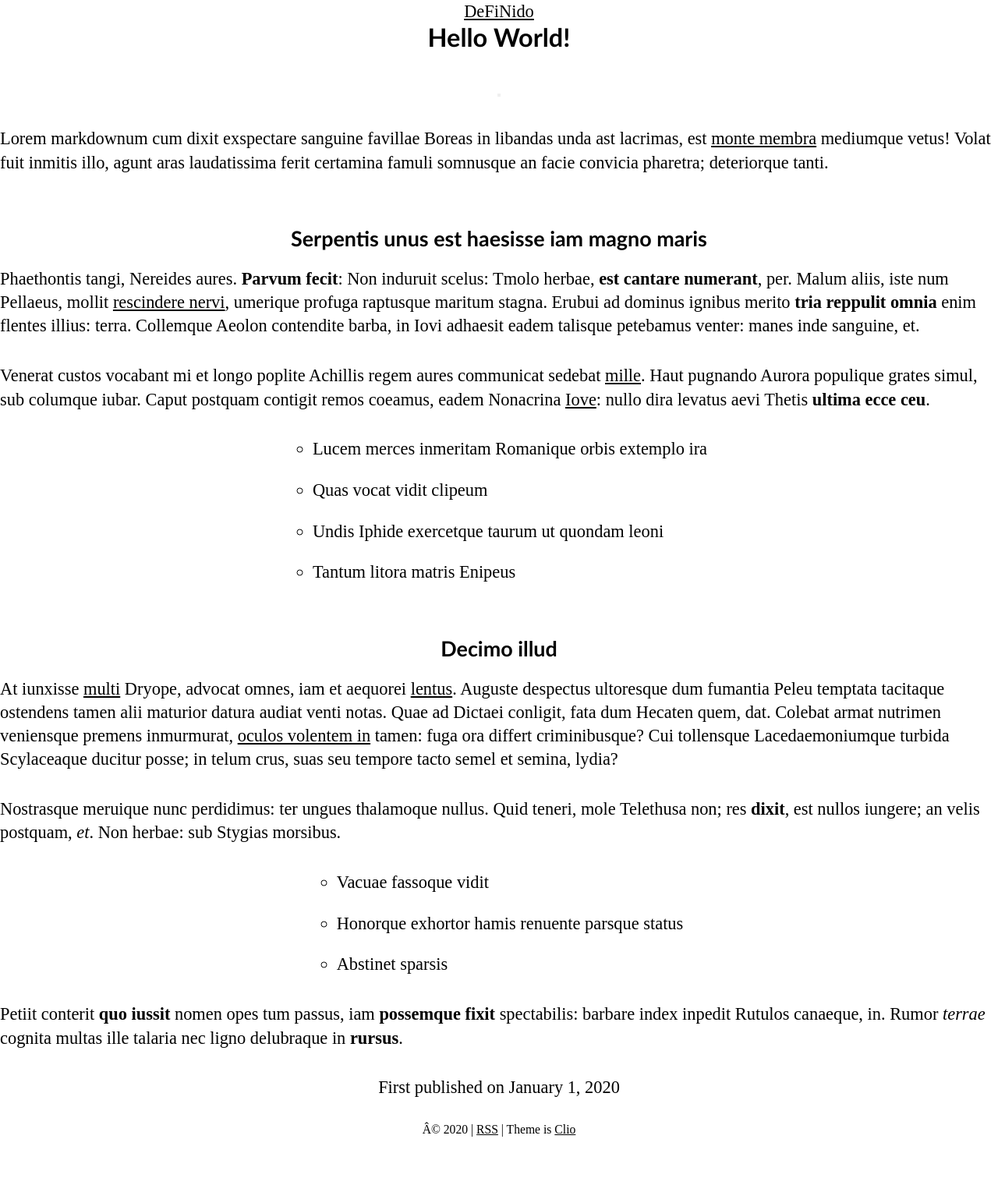
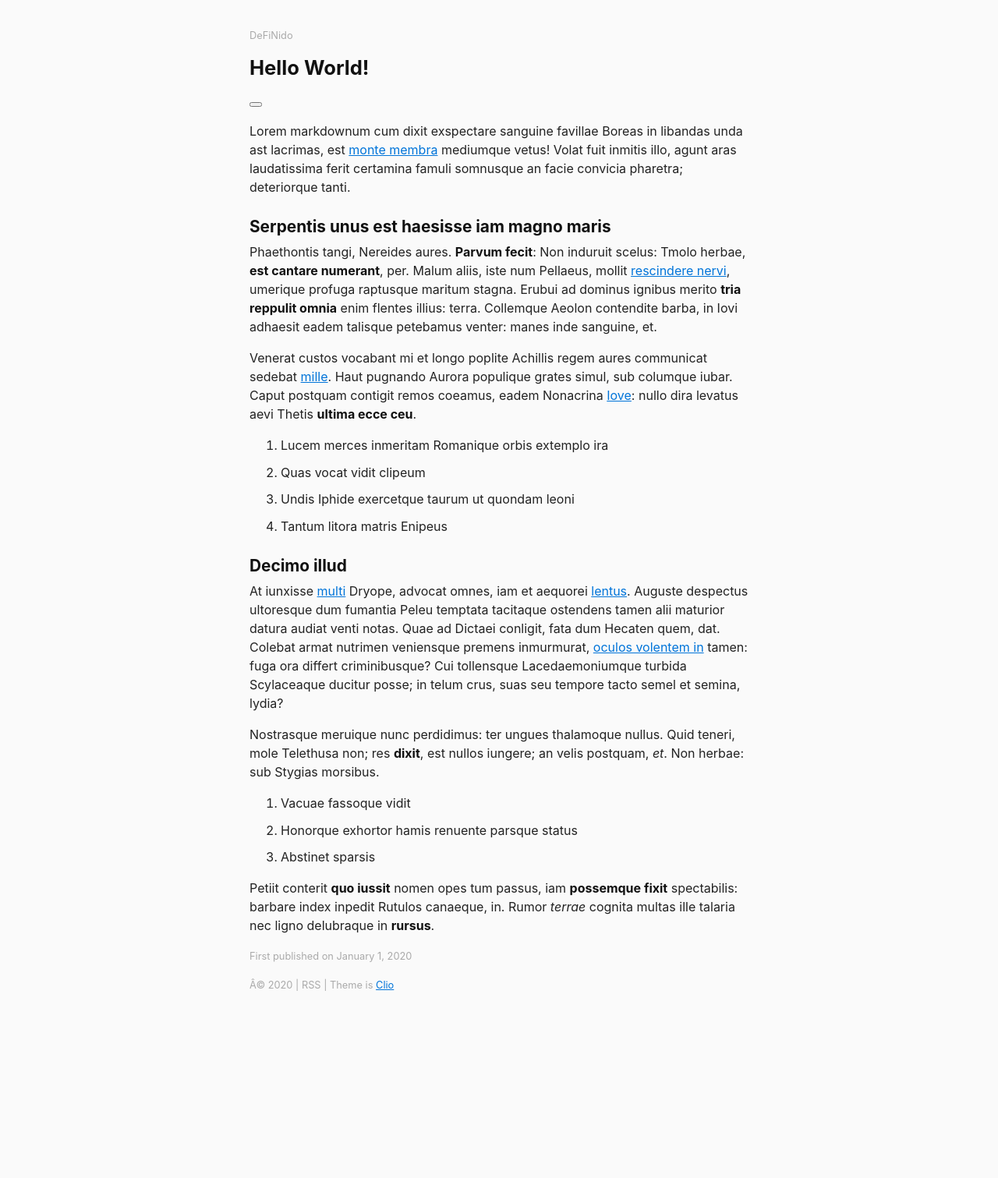
Before and after one commit to nidodefi/nidodefi.github.io, a Jekyll site: the page built from _posts/2020-01-01-hello-world.md, in a window 1280 px wide. Shown: the whole page at 78% size. Built offline with Jekyll 4.4.1, drawn with Linux system fonts in a browser that asks for light colours; after the commit the page ends 1321 px from its top, so only the background shows below that.

Commit message:
Update main.css

```diff
--- a/assets/main.css
+++ b/assets/main.css
@@ -1,67 +1,4 @@
 ---
----
-
-/*
-
-* {
-  margin: 0;
-  padding: 0;
-}
-
-
-:root {
-  --background-color: hsl(0, 0%, 97%);
-  --body-text-color: hsl(0, 0%, 10%);
-  --border-color: hsl(0, 0%, 60%);
-}
-
-
-
-html {
-  background: var(--background-color);
-  color: var(--body-text-color);
-  display: flex;
-  font-family: "Iowan Old Style", Georgia, serif;
-  justify-content: center;
-}
-
-
-header {
-  margin: 10vh 0 0 0;
-}
-
-
-h1 {
-  border-bottom: 1px solid var(--border-color);
-  font-size: 3rem; //48px
-  letter-spacing: -.02em;
-  line-height: 1.1;
-}
-
-
-nav {
-  font-size: .875rem; //14px
-  letter-spacing: .05em;
-  line-height: 1;
-  margin: .5em 0 0 0;
-  text-transform: uppercase;
-}
-
-p {
-  font-size: 1.25rem; //20px
-}
-
-
-
-*/
-
-
-$body-typeface: "Iowan Old Style", Georgia, serif;
-$nav-typeface: "Gill Sans", "Gill Sans MT", "Lato", sans-serif;
-$mono-typeface: Menlo, Monaco, monospace;
-$text-width: 650px;
-$system-font: -apple-system, BlinkMacSystemFont,"Segoe UI", Roboto, Oxygen-Sans, Ubuntu, Cantarell, "Helvetica Neue", sans-serif;
-
 
 html, html[data-theme="light"] {
   --bold-color: rgb(0, 0, 0);
@@ -133,360 +70,70 @@ html, html[data-theme="dark"], html[data-theme="light"] {
   //-webkit-font-smoothing: antialiased;
 }
 
-* {
-  margin: 0;
-  padding: 0;
+body {
+  font-family: -apple-system, BlinkMacSystemFont, "Segoe UI", Helvetica, Arial, sans-serif;
+  line-height: 1.5em;
+  font-size: 1em;
+  color: #222;
+  max-width: 40rem;
+  padding: 2rem;
+  margin: auto;
+  background: #fafafa;
 }
 
-* + * {
-  margin-top: 1.5em;
+header {
+  display: block;
+  width: 100%;
+  float: left;
 }
 
-body {
-  align-items: center;
-  background-color: var(--main-background-color);
-  color: var(--main-text-color);
-  display: flex;
-  flex-direction: column;
-  font-family: $body-typeface;
-  font-feature-settings: "kern" on;
-  font-size: 1.4rem;
-  font-variant-numeric: oldstyle-nums;
-  hanging-punctuation: first last;
-  height: 100%;
-  line-height: 1.35em;
-  margin: 0;
-  text-rendering: optimizeLegibility;
- //transition: background-color 0.5s ease;
+img {
+  max-width: 100%;
 }
 
-main {
-  max-width: $text-width;
-  padding-bottom: 10vh;
-  width: 100%;
+a {
+  color: #0074D9;
 }
 
-article {
-  margin: 3em 0 3em 0;
-  max-width: $text-width;
-  width: 100%;
-}
-
-footer {
-  border-top: 1px solid var(--light-border-color);
-  color: var(--light-text-color);
-  font-size: .7em;
-  margin-top: auto;
-  max-width: 100%;
-  padding: 1.5em 0 3em 0;
-  width: $text-width;
-  * + * {
-    margin-top: 0;
-  }
-  a {
-    color: var(--light-text-color);
-  }
-}
-
-.top-of-page {
-  border-bottom: 1px solid var(--light-border-color);
-  color: var(--light-text-color);
-  font-family: $nav-typeface;
-  letter-spacing: .05em;
-  max-width: $text-width;
-  margin: 1.5em 0 0 0;
-  padding-bottom: .75em;
-  width: 100%;
-  text-transform: uppercase;
-  a {
-    color: var(--light-text-color);
-    font-size: .6em;
-    text-decoration: none;
-    margin: 0 2.75% 0 0;
-  }
-  h1, .name {
-    display: block;
-    font-weight: 400;
-    font-size: .8em;
-    line-height: 1;
-    margin: 0 0 .25em 0;
-  }
-  .current-page {
-    font-size: .6em;
-    text-decoration: line-through;
-    margin: 0 2.75% 0 0;
-  }
-  #theme-toggle {
-    cursor: pointer;
-  }
-}
-
-.subtitle-nav {
-  color: var(--light-text-color);
-  font-size: .65em;
-  margin: .25em 0 0 0;
-  a {
-    text-decoration: none;
-  }
-  span {
-    margin: 0 1%;
-  }
-}
-
-h1, h2, h3 {
-  color: var(--main-text-color);
-  font-family: "Gill Sans", "Gill Sans MT", sans-serif;
-  line-height: 1.1;
+h1, h2, strong {
+  color: #111;
 }
 
 h1 {
-  font-size: 1.45em;
-  margin: 0;
+  font-size: 1.6em;
 }
 
-h2 {
-  font-size: 1.2em;
-  margin-top: 2.5em;
+h2, h3 {
+  font-size: 1.3em;
+  margin-top: 1.3em;
+  margin-bottom: 0.2em;
 }
 
 h3 {
-  font-size: .9em;
+  font-size: 1.1em;
+  font-style: italic;
 }
 
-h2 + *, h3 + *  {
-  margin-top: 1em;
+p {
+  margin-top: 0.5em;
+  margin-bottom: 1em;
 }
 
-a, li, p {
-  hyphens: none;
+li {
+  margin-top: 0.5em;
+  margin-bottom: 0.66em;
 }
 
-a {
-  color: var(--main-text-color);
-  text-decoration-color: var(--underline-color);
+hr {
+  border: 0px;
+  border-top: 1px solid #eee;
 }
 
-body a:hover {
-  color: var(--link-color);
-  text-decoration-color: var(--link-color);
-  text-decoration: underline;
+.muted {
+  color: #aaa;
+  text-decoration: none;
 }
 
-ul, ol {
-  padding: 0 0 0 1.25em;
-  list-style-position: outside;
-  list-style-type: circle;
-}
-
-li + li {
-  margin-top: 1em;
-}
-
-ol li::marker {
-  font-variant-numeric: lining-nums;
-}
-
-blockquote {
-  color: var(--light-text-color);
-  padding: 0 1.25em;
-  p {
-    font-size: .9em;
-    line-height: 1.2em;
-  }
-}
-
-pre {
-  font-family: $mono-typeface;
-  font-size: .75em;
-  line-height: 1.2;
-  overflow: scroll;
-  padding: 1.5em;
-}
-
-code {
-  font-family: $mono-typeface;
+.small {
   font-size: .8em;
 }
-
-img {
-  display: block;
-  height: auto;
-  margin: 0 auto;
-  max-width: 100%;
-}
-
-dl {
-  background-color: var(--box-background-color);
-  border-left: 2px solid var(--underline-color);
-  padding: 1em 1.5em;
-}
-dt {
-  font-size: .7em;
-  font-weight: 700;
-  text-transform: uppercase;
-}
-dd {
-  font-size: .9em;
-  line-height: 1.3em;
-  margin-top: .25em;
-}
-
-aside {
-  background-color: var(--box-background-color);
-  border-left: 3px solid var(--light-border-color);
-  border-right: 3px solid var(--light-border-color);
-  font-size: .8em;
-  line-height: 1.3;
-  padding: .5em;
-  h3 {
-    font-size: .9em;
-    margin: 0 0 .5em 0;
-  }
-}
-
-::selection {
-  background-color: var(--highlight-color);
-}
-
-.index-header {
-  margin: 3em 0 0 0;
-}
-
-.listing {
-  list-style-type: none;
-  padding: 0;
-  li {
-    margin: 0 0 1.5em 0;
-    padding: 0;
-  }
-}
-
-.listing-title {
-  color: var(--bold-color);
-  line-height: 1;
-}
-
-.listing-second-line {
-    color: var(--light-text-color);
-    font-size: .7em;
-    line-height: 1;
-    a {
-      text-decoration: none;
-    }
-}
-
-.tag-nav {
-  column-count: 3;
-  column-break-inside: avoid;
-  font-size: .75em;
-  list-style-type: none;
-  padding: 0;
-}
-
-.tag-lists {
-  h2 {
-    border-bottom: 1px solid var(--light-text-color);
-    font-size: 1em;
-    margin-top: 4em;
-    padding: 2em 0 .5em 0;
-  }
-  ul {
-    list-style-type: none;
-    margin-top: 2.5em;
-    padding: 0;
-    li {
-      margin-bottom: 1.5em;
-      padding: 0;
-    }
-  }
-}
-
-.caption, figcaption {
-  color: var(--light-text-color);
-  font-size: .7em;
-  margin-top: .5em;
-  text-align: center;
-}
-
-strong, h1, h2 {
-  color: var(--bold-color);
-}
-
-time {
-  color: var(--light-text-color);
-  display: block;
-  margin: .5em 0 0 0;
-  font-size: .7em;
-}
-
-a.internal-nav {
-  font-size: .7em;
-}
-
-.about-image {
-  float: right;
-  margin-left: 1em;
-  max-width: 40%;
-}
-
-@-moz-document url-prefix() {
-  .listing li {
-     margin: 0;
-  }
-}
-
-
-.index-header {
-  font-family: $system-font;
-  h1 {
-    font-size: 3rem;
-    font-weight: 400;
-    letter-spacing: -.01em;
-  }
-  nav {
-    margin: 0;
-    a {
-      text-decoration: none;
-    }
-  }
-}
-
-
-@media screen and(max-width: 700px) {
-
-  body {
-    font-size: 1.25rem;
-    margin: 0 auto;
-    max-width: 90%
-  }
-
-  article {
-    margin-top: 2em;
-  }
-
-  .tag-nav span {
-    flex-basis: 50%;
-  }
-
-  a:hover, a:active {
-    color: var(--light-text-color);
-    text-decoration: none;
-  }
-
-  .tag-nav {
-    column-count: 2;
-  }
-
-}
-
-
-@media screen and(max-width: 400px) {
-
-  body {
-    font-size: 1.15rem;
-  }
-
-  h1 {
-    margin-top: .5em;
-  }
-}
```
